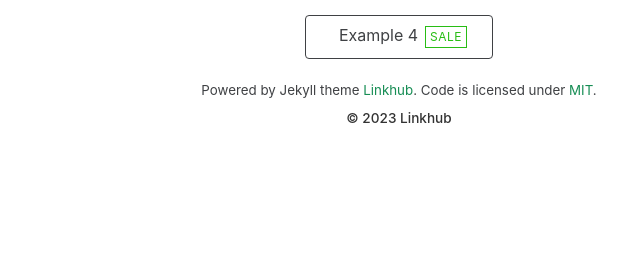
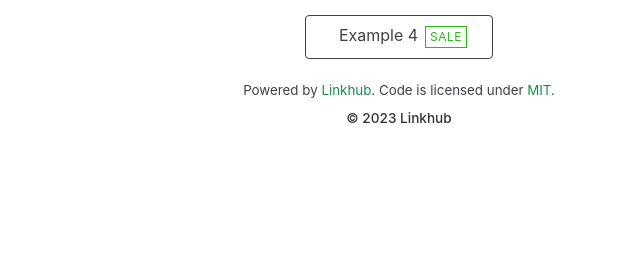
Before and after one commit to digitalmalayali/linkhub-jekyll-theme, a Jekyll site: the page built from index.html, in a window 1280 px wide. Shown: the part 628-902 px from the top of the page, without its empty margins (241-881 px from the left). Built offline with Jekyll 4.4.1, drawn with Linux system fonts in a browser that asks for light colours; nearby versions of some CDN libraries.

Commit message:
edit footer

```diff
--- a/_includes/footer.html
+++ b/_includes/footer.html
@@ -1,5 +1,5 @@
 <footer class="text-center">
-    <small class="text-grey">Powered by Jekyll theme <a href="https://github.com/digitalmalayali/linkhub-jekyll-theme"
+    <small class="text-grey">Powered by <a href="https://github.com/digitalmalayali/linkhub-jekyll-theme"
         target="_blank">Linkhub</a>. Code is licensed under <a
             href="https://github.com/digitalmalayali/linkhub-jekyll-theme/blob/main/LICENSE.txt" target="_blank">MIT</a>.</small>
     <h6>© {{ "now" | date: "%Y" }} {{ site.name }}</h6>
```
